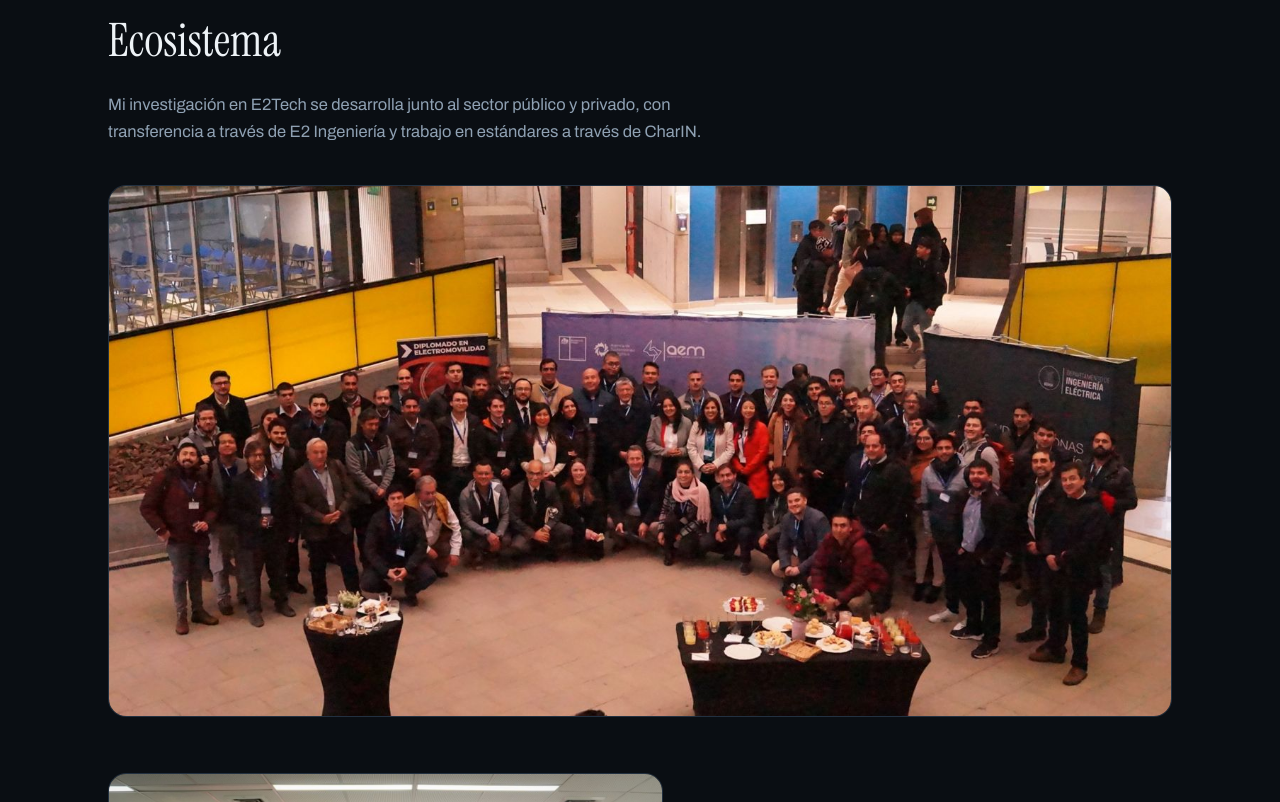
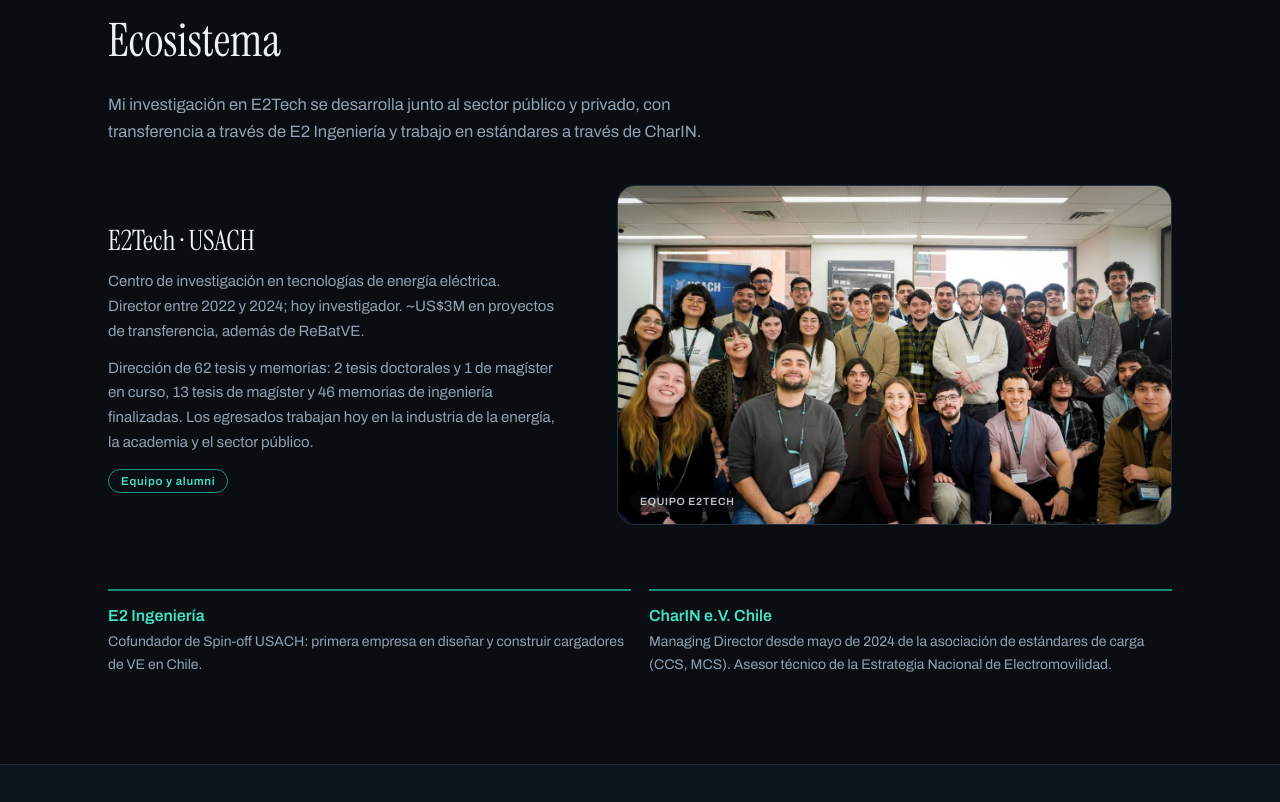
Before and after one commit to matiasddiazd-sudo/matiasdiaz-web, a plain HTML site: page index.html in a window 1280 px wide. Shown: the part 3287-4089 px from the top of the page. Drawn offline with Linux system fonts and the light colour scheme.

Commit message:
Ecosistema: quitar foto grupal de la bajada

```diff
--- a/index.html
+++ b/index.html
@@ -89,7 +89,6 @@
 <section><div class="wrap">
   <div class="head reveal"><h2>Ecosistema</h2>
   <p>Mi investigación en E2Tech se desarrolla junto al sector público y privado, con transferencia a través de E2 Ingeniería y trabajo en estándares a través de CharIN.</p></div>
-  <img class="headfoto reveal" style="max-width:100%;aspect-ratio:2/1;object-position:center 48%;margin:0 0 56px" src="assets/fotos/ecosistema-diplomado.jpg" alt="Encuentro de electromovilidad con actores públicos y privados en el Departamento de Ingeniería Eléctrica de la USACH" width="1500" height="999" loading="lazy">
   <div class="story reveal">
     <div class="photo"><div class="img foto" style="position:absolute;inset:0;background-image:url(assets/fotos/equipo-e2tech.jpg)"></div><span class="cap">Equipo E2Tech</span></div>
     <div class="txt"><h3>E2Tech · USACH</h3>
```
Also changed, not shown: assets/fotos/ecosistema-diplomado.jpg (deleted).
